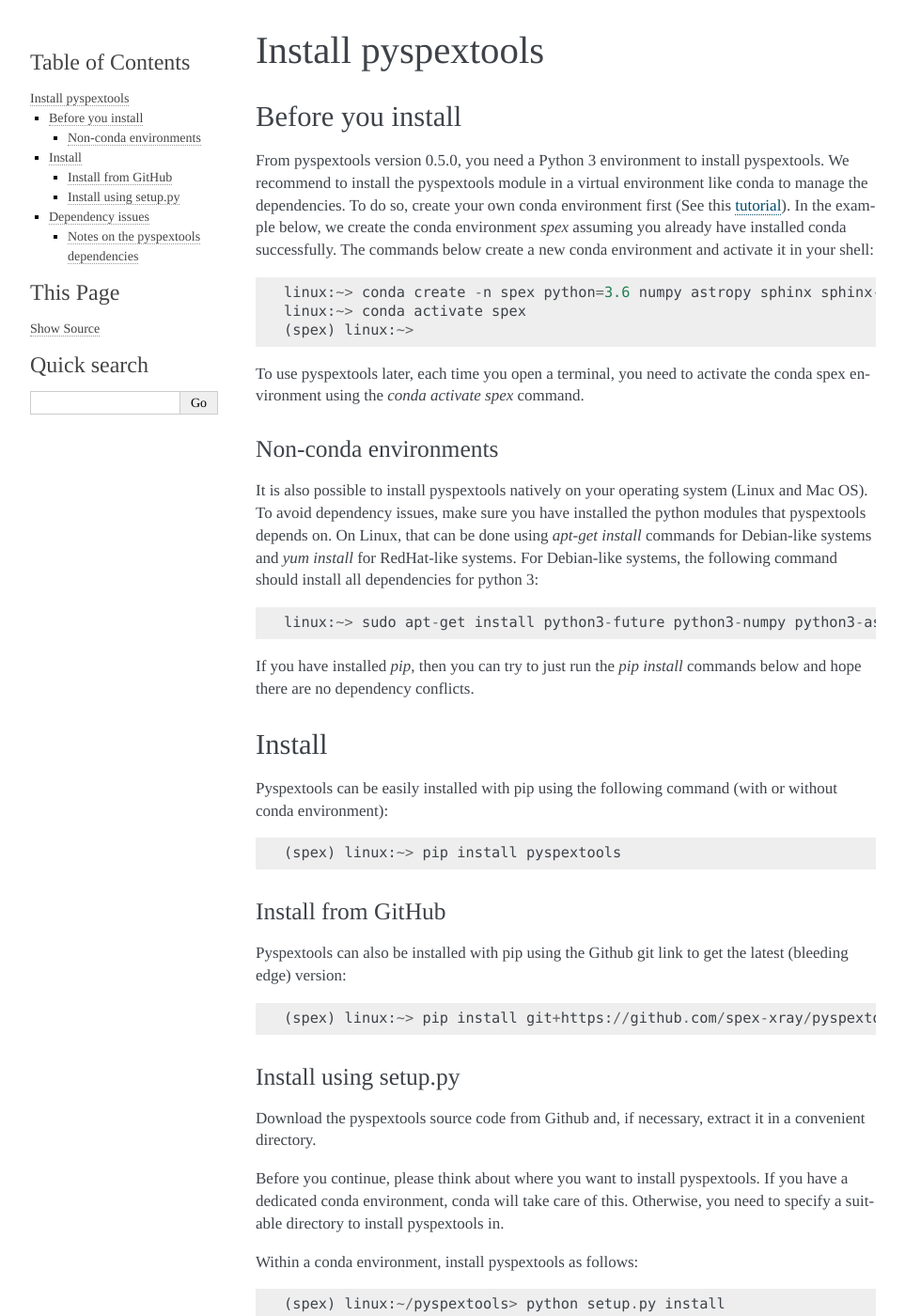
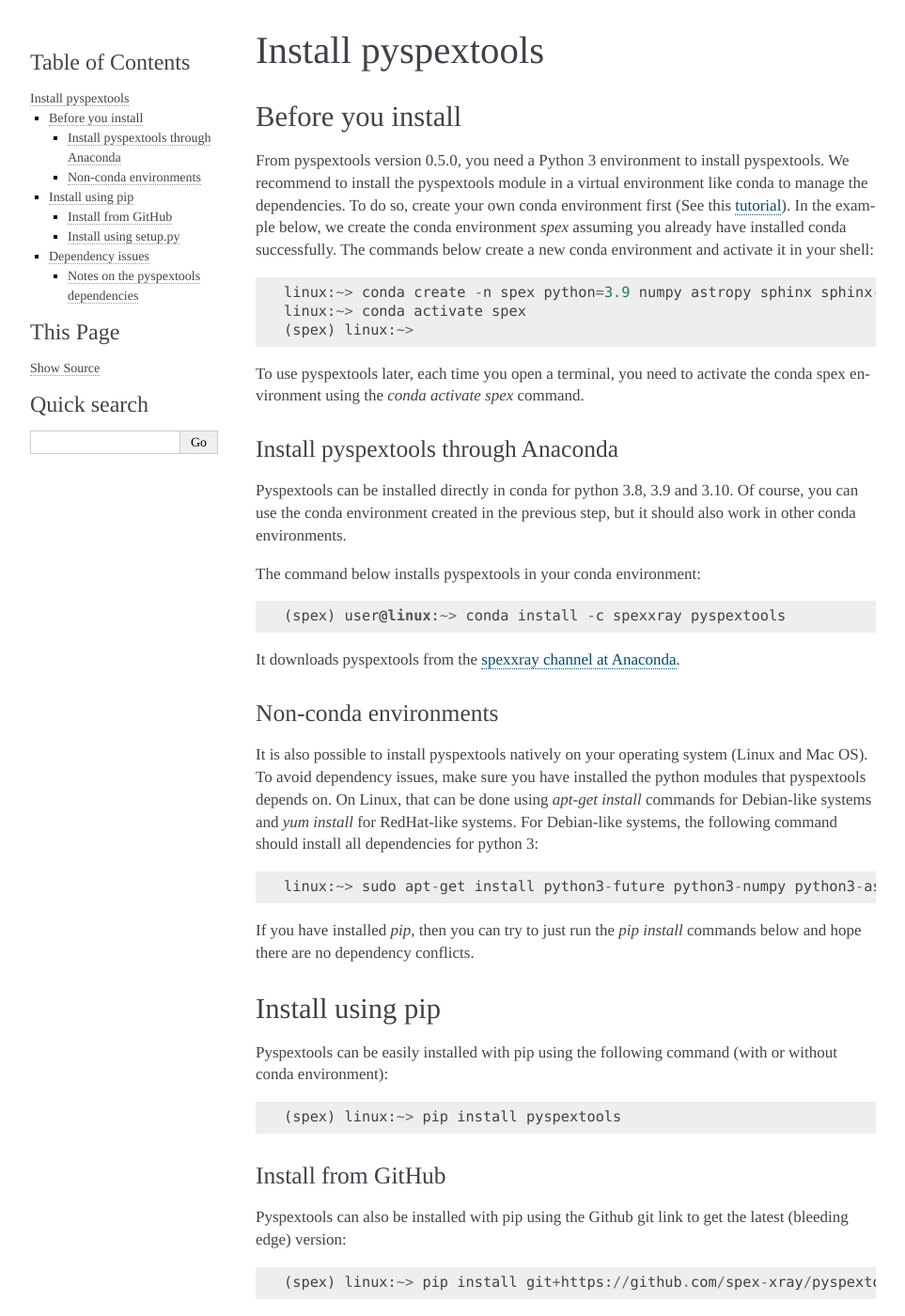
Before and after one commit to spex-xray/pyspextools, a Sphinx documentation site: the page built from doc/source/install.rst, in a window 1280 px wide and 1400 px high. Shown: the whole window at 94% size, without its empty margins (148-1111 px from the left). Built offline with Sphinx 7.4.7, drawn with Linux system fonts in a browser that asks for light colours; formulas are drawn with MathJax 3.

Commit message:
Added conda installation option to documentation.

```diff
--- a/doc/source/install.rst
+++ b/doc/source/install.rst
@@ -11,12 +11,24 @@
 In the example below, we create the conda environment `spex` assuming you already have installed conda successfully.
 The commands below create a new conda environment and activate it in your shell::
 
-    linux:~> conda create -n spex python=3.6 numpy astropy sphinx sphinx-argparse
+    linux:~> conda create -n spex python=3.9 numpy astropy sphinx sphinx-argparse
     linux:~> conda activate spex
     (spex) linux:~>
 
 To use pyspextools later, each time you open a terminal, you need to activate the conda spex environment
 using the `conda activate spex` command.
+
+Install pyspextools through Anaconda
+~~~~~~~~~~~~~~~~~~~~~~~~~~~~~~~~~~~~
+
+Pyspextools can be installed directly in conda for python 3.8, 3.9 and 3.10. Of course, you can use the conda
+environment created in the previous step, but it should also work in other conda environments.
+
+The command below installs pyspextools in your conda environment::
+
+    (spex) user@linux:~> conda install -c spexxray pyspextools
+
+It downloads pyspextools from the `spexxray channel at Anaconda <https://anaconda.org/spexxray>`_.
 
 Non-conda environments
 ~~~~~~~~~~~~~~~~~~~~~~
@@ -31,8 +43,8 @@
 If you have installed `pip`, then you can try to just run the `pip install` commands below and hope there are no
 dependency conflicts.
 
-Install
--------
+Install using pip
+-----------------
 
 Pyspextools can be easily installed with pip using the following command (with or without conda environment)::
 
```
